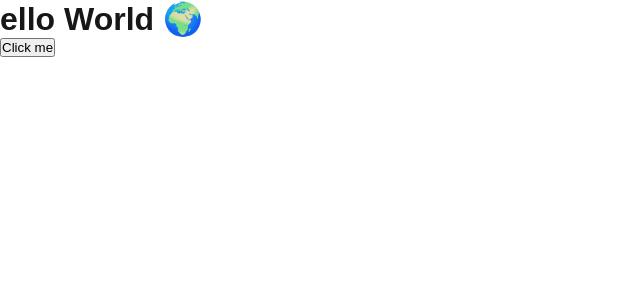
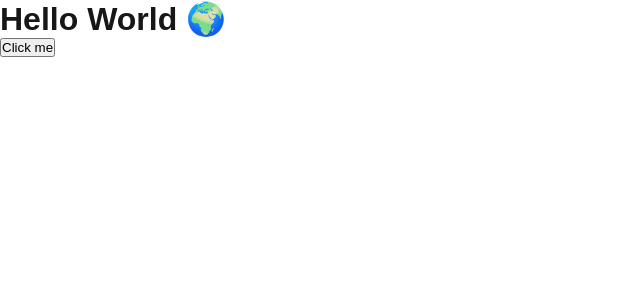
Before and after one commit to artemriabyi6/CI-CD, a Next.js app: page / in a window 1280 px wide. Shown: the top 300 px of the page, without its empty margins (0-640 px from the left). Built offline with nearby package versions, Linux system fonts and the light colour scheme.

Commit message:
change heading

```diff
--- a/src/app/page.tsx
+++ b/src/app/page.tsx
@@ -1,7 +1,7 @@
 export default function Home() {
   return (
     <main>
-      <h1>ello World 🌍</h1>
+      <h1>Hello World 🌍</h1>
       <button>Click me</button>
     </main>
   );
```
